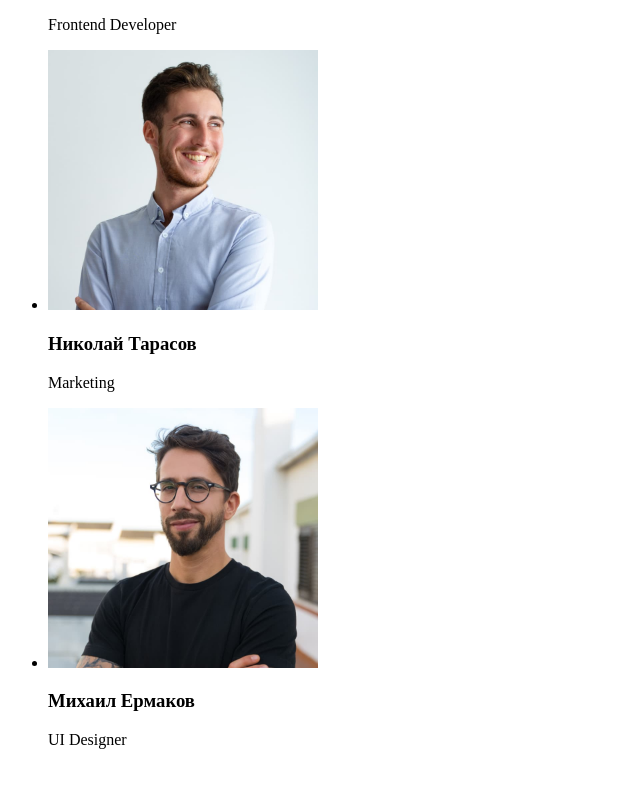
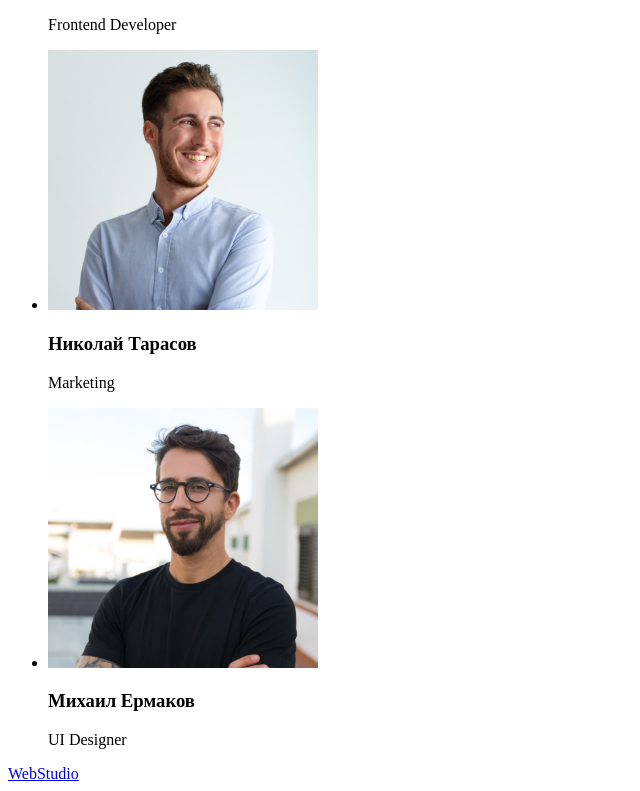
Before and after one commit to Darymee/goit-markup-hw-01, a plain HTML site: page index.html in a window 1280 px wide. Shown: the part 2286-3077 px from the top of the page, without its empty margins (0-640 px from the left). Before the commit the page ends 3051 px from the top, so only its background shows below. Drawn offline with Linux system fonts and the light colour scheme.

Commit message:
Добавлен подвал сайта

```diff
--- a/index.html
+++ b/index.html
@@ -100,5 +100,10 @@
         </li>
       </ul>
     </section>
+
+    <!-- Подвал сайта -->
+    <footer>
+      <a href="/">WebStudio</a>
+    </footer>
   </body>
 </html>
```
